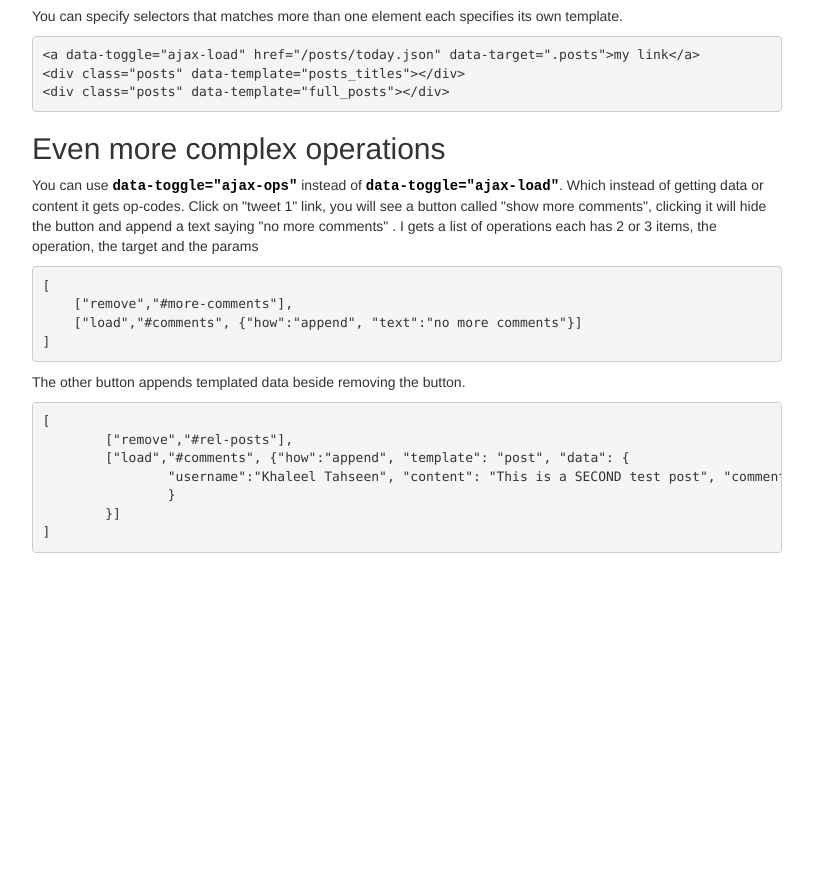
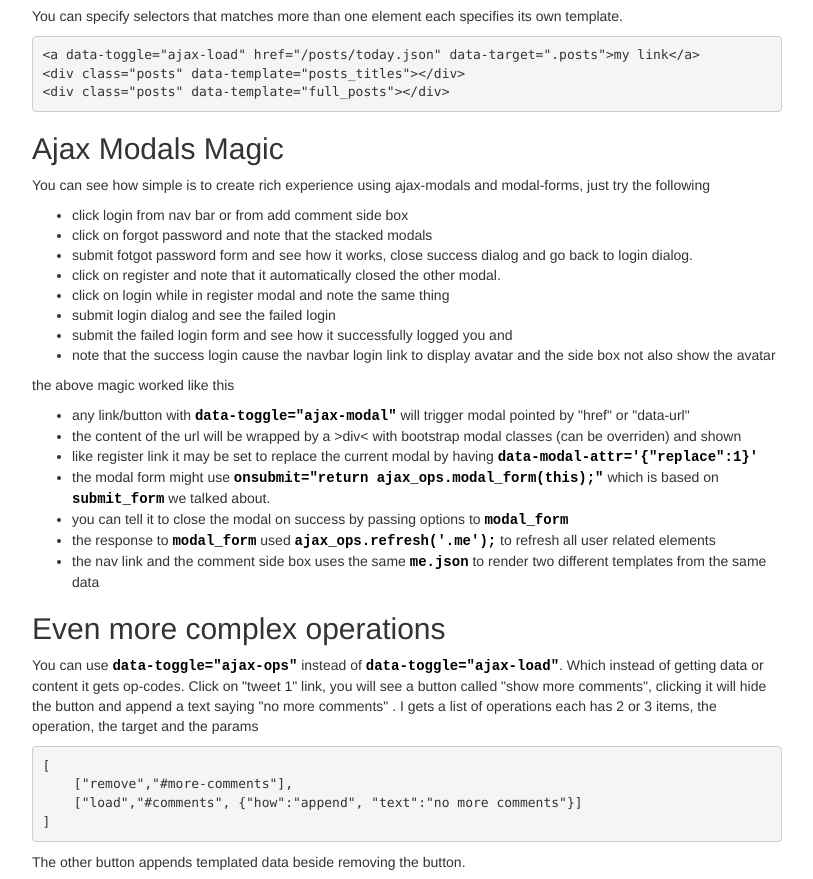
Before and after one commit to muayyad-alsadi/ajax-ops, a plain HTML site: page index.html in a window 1280 px wide. Shown: the part 1180-2059 px from the top of the page, without its empty margins (428-1241 px from the left). Before the commit the page ends 1743 px from the top, so only its background shows below. Drawn offline with nearby package versions, Linux system fonts and the light colour scheme.

Commit message:
update docs

```diff
--- a/index.html
+++ b/index.html
@@ -175,6 +175,30 @@ You can specify selectors that matches more than one element each specifies its
 &lt;div class="posts" data-template="posts_titles"&gt;&lt;/div&gt;
 &lt;div class="posts" data-template="full_posts"&gt;&lt;/div&gt;
 </pre>
+<section>
+<h2>Ajax Modals Magic</h2>
+<p>You can see how simple is to create rich experience using ajax-modals and modal-forms, just try the following</p>
+<ul>
+	<li>click login from nav bar or from add comment side box
+	<li>click on forgot password and note that the stacked modals
+	<li>submit fotgot password form and see how it works, close success dialog and go back to login dialog.
+	<li>click on register and note that it automatically closed the other modal.
+	<li>click on login while in register modal and note the same thing
+	<li>submit login dialog and see the failed login
+	<li>submit the failed login form and see how it successfully logged you and
+	<li>note that the success login cause the navbar login link to display avatar and the side box not also show the avatar
+</ul>
+<p>the above magic worked like this</p>
+<ul>
+	<li>any link/button with <tt>data-toggle="ajax-modal"</tt> will trigger modal pointed by "href" or "data-url"
+	<li>the content of the url will be wrapped by a &gt;div&lt; with bootstrap modal classes (can be overriden) and shown
+	<li>like register link it may be set to replace the current modal by having <tt>data-modal-attr='{"replace":1}'</tt>
+	<li>the modal form might use <tt>onsubmit="return ajax_ops.modal_form(this);"</tt> which is based on <tt>submit_form</tt> we talked about.
+	<li>you can tell it to close the modal on success by passing options to <tt>modal_form</tt>
+	<li>the response to <tt>modal_form</tt> used <tt>ajax_ops.refresh('.me');</tt> to refresh all user related elements
+	<li>the nav link and the comment side box uses the same <tt>me.json</tt> to render two different templates from the same data
+</ul>
+</section>
 <h2>Even more complex operations</h2>
 <p>
 You can use <tt>data-toggle="ajax-ops"</tt> instead of <tt>data-toggle="ajax-load"</tt>.
```
Also changed, not shown: 1 other file.
